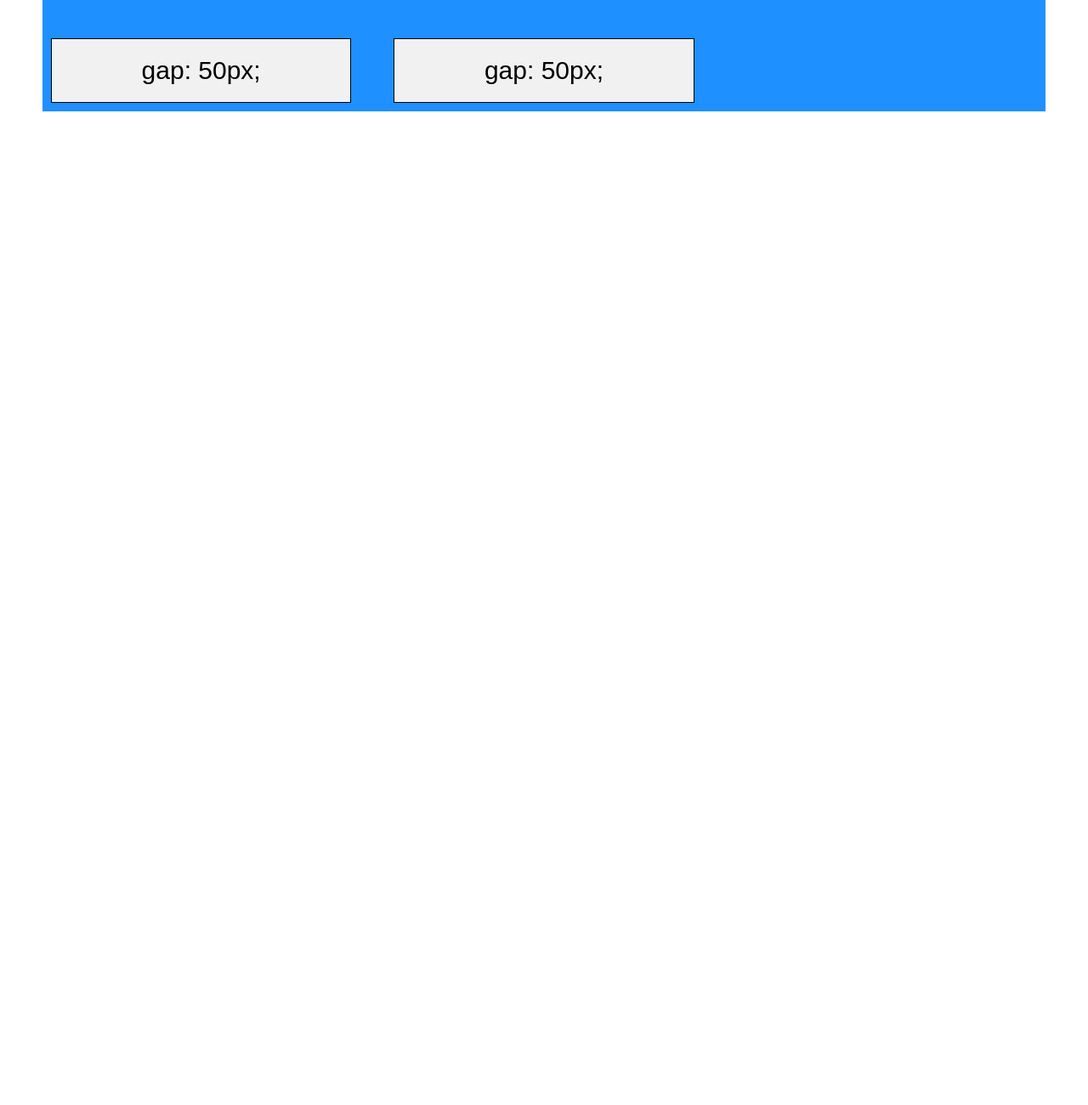
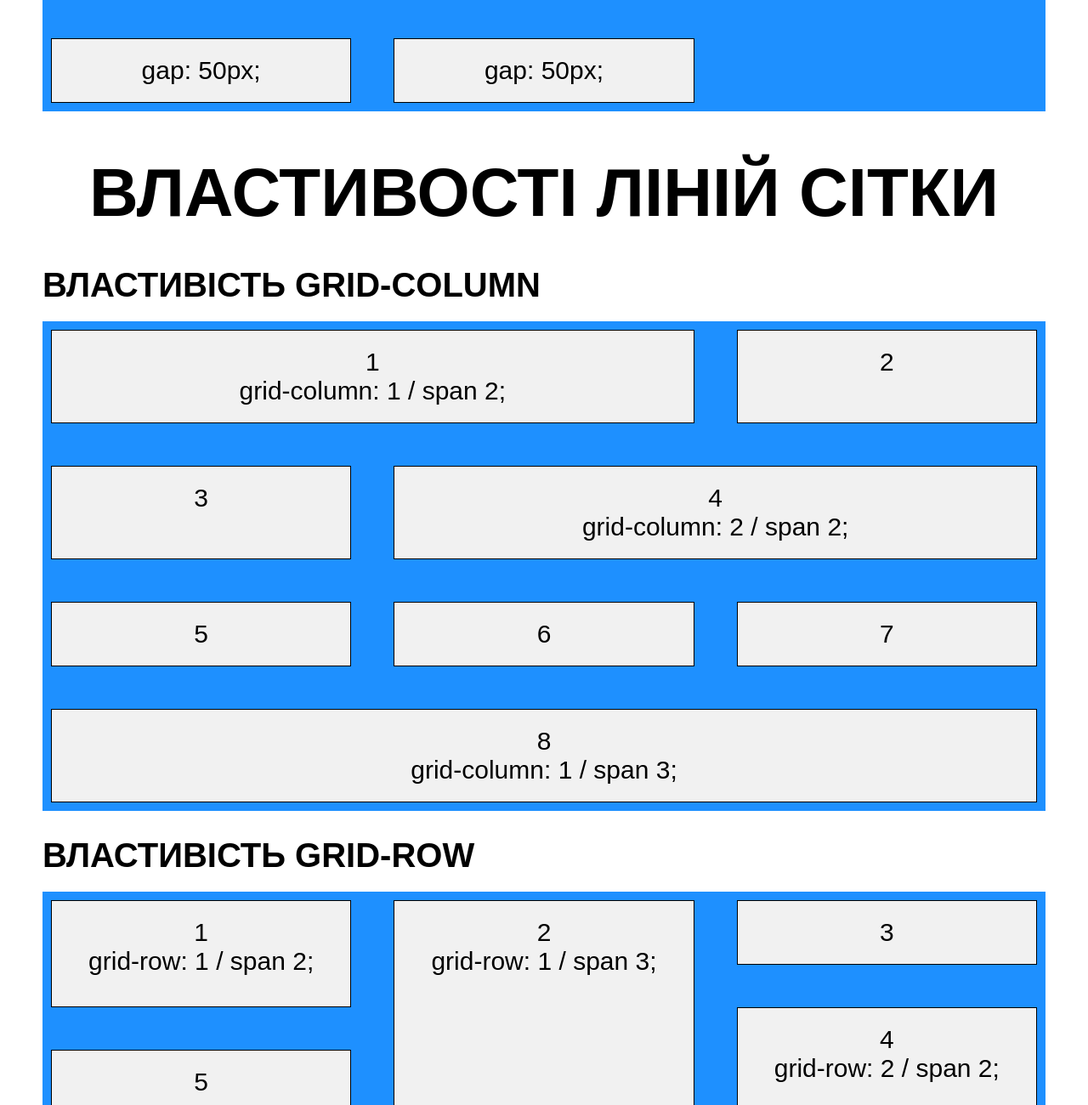
Before and after one commit to Vidiborets0012/GRID, a plain HTML site: page index.html in a window 1280 px wide. Shown: the part 2564-3864 px from the top of the page at 85% size. Before the commit the page ends 2745 px from the top, so only its background shows below. Drawn offline with Linux system fonts and the light colour scheme.

Commit message:
add grid components and apply grid-column and grid-row properties to grid lines

```diff
--- a/css/style.css
+++ b/css/style.css
@@ -120,3 +120,28 @@ body {
 .grid__body--gap {
   gap: 50px 50px;
 }
+
+/* ***** Властивості ліній сітки */
+
+.grid-column .grid__element-1 {
+  grid-column: 1 / span 2;
+}
+
+.grid-column .grid__element-4 {
+  grid-column: 2 / span 2;
+}
+
+.grid-column .grid__element-8 {
+  grid-column: 1 / span 3;
+}
+
+.grid-row .grid__element-1 {
+  grid-row: 1 / span 2;
+}
+.grid-row .grid__element-2 {
+  grid-row: 1 / span 3;
+}
+
+.grid-row .grid__element-4 {
+  grid-row: 2 / span 2;
+}
--- a/index.html
+++ b/index.html
@@ -101,6 +101,58 @@
           </div>
         </div>
       </section>
+
+      <section class="page__section section">
+        <h2 class="page__section-title">Властивості ліній сітки</h2>
+        <div class="page__section-content">
+          <h3 class="page__section-subtitle">Властивість grid-column</h3>
+
+          <div class="page__section-items grid gap grid-column">
+            <div class="grid__body grid__body--grid grid__body--gap">
+              <div class="grid__element grid__element-1">
+                1 <br />
+                grid-column: 1 / span 2;
+              </div>
+              <div class="grid__element">2</div>
+              <div class="grid__element">3</div>
+              <div class="grid__element grid__element-4">
+                4 <br />
+                grid-column: 2 / span 2;
+              </div>
+              <div class="grid__element">5</div>
+              <div class="grid__element">6</div>
+              <div class="grid__element">7</div>
+              <div class="grid__element grid__element-8">
+                8 <br />
+                grid-column: 1 / span 3;
+              </div>
+            </div>
+          </div>
+        </div>
+
+        <div class="page__section-content">
+          <h3 class="page__section-subtitle">Властивість grid-row</h3>
+
+          <div class="page__section-items grid gap grid-row">
+            <div class="grid__body grid__body--grid grid__body--gap">
+              <div class="grid__element grid__element-1">
+                1 <br />
+                grid-row: 1 / span 2;
+              </div>
+              <div class="grid__element grid__element-2">2 <br />grid-row: 1 / span 3;</div>
+              <div class="grid__element">3</div>
+              <div class="grid__element grid__element-4">
+                4 <br />
+                grid-row: 2 / span 2;
+              </div>
+              <div class="grid__element">5</div>
+              <div class="grid__element">6</div>
+              <div class="grid__element">7</div>
+              <div class="grid__element">8</div>
+            </div>
+          </div>
+        </div>
+      </section>
     </main>
   </body>
 </html>
```
